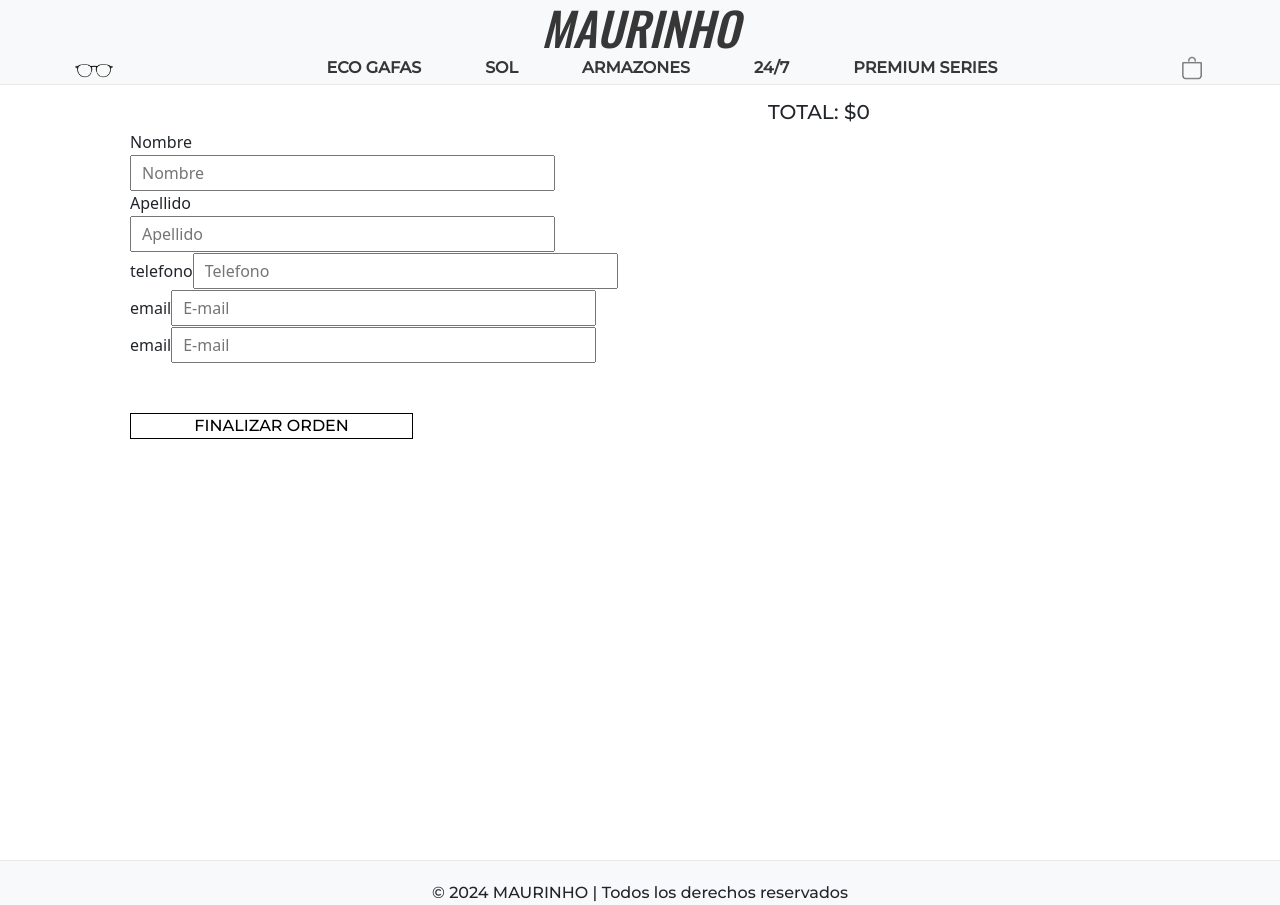
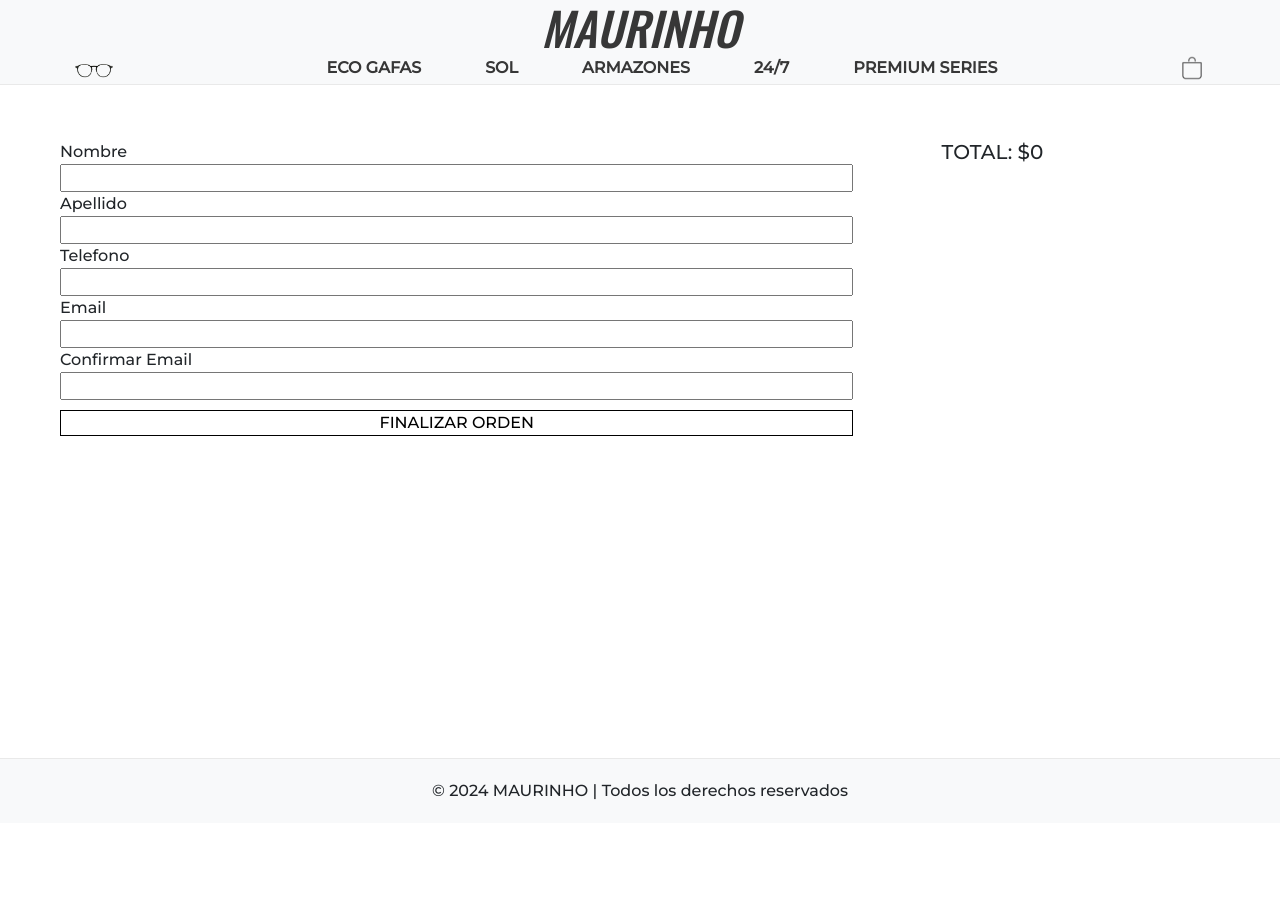
Before and after one commit to Mauriciovillarreal/villarreal-final, a React (Vite) app: page /checkout in a window 1280 px wide. After the commit the page ends 823 px from the top, so only its background shows below. Built offline with nearby package versions, Linux system fonts and the light colour scheme.

Commit message:
tp maurinho final

```diff
--- a/src/components/Checkout/Checkout.css
+++ b/src/components/Checkout/Checkout.css
@@ -1,59 +1,93 @@
-form {
-    display: grid;
-    grid-template-columns: 60% 30%;
-    text-align: center;
-    height: 100%;
-}
 .padre {
-    width: 100%;
-    height: 100vh;
-}
-.derCheckout {
     font-family: 'Montserrat', sans-serif;
-    padding-top: 100px;
-    text-align: start;
-    height: 100%;
-}
-.checkoutCard {
+    padding-top: 80px;
+    background-size: cover;
     margin: 10px;
-    display: flex;
-}
-.checkoutCard h5 {
-    width: 120%;
-    margin-left: 10px;
-    font-size: 16px;
-    font-family: 'Montserrat', sans-serif;
+    height: 86vh;
 }
 
-
-
-.checkoutCard img {
-    width: 80px;
-    margin-top: -15px;
+.finalizarCompra {
+    display: flex;
+    top: 80px;
+    margin: 50px;
 }
-
-.imputDatos {
-    margin-left: 100px;
-    text-align:left;
-    margin-top: 100px;
-    padding: 30px;
-    width: 100%;
+.inputDatos1 input {
+    width: 90%;
 }
-.imputDatos1 input {
-    width: 60%;
-    font-size: 16px;
-    height: 36px;
-    padding: 10px;
-    margin-top: 1px;
+.inputDatos {
+    width: 76%;
 }
 
 .padre button {
     font-family: 'Montserrat', sans-serif;
     text-transform: uppercase;
     text-align: center;
-    margin-top: 50px;
-    width: 40%;
+    margin-top: 10px;
+    width: 90%;
     border: none;
     border: 1px solid;
     background-color: rgb(255, 255, 255);
+    justify-content: center;
+    align-items: center;
 }
+.derCheckout strong {
+    font-size: 12px;
+}
+
+.derCheckout h6 {
+    font-size: 12px;
+}
+.derCheckout img {
+    width: 40px;
+}
+.checkoutCard {
+    display: flex;
+}
+.margincc {
+    margin-left: 10px;
+}
+.inputDatos p {
+    text-transform: uppercase;
+    color: white;
+    margin-top: 25px;
+    background-color: rgb(212, 0, 0);
+    text-align: center;
+    width: 90%;
+    padding: 5px;
+    font-size: 12px;
+}
+
+.compraFinalizada  {
+    text-transform: uppercase;
+    color: white;
+    margin: 25px;
+    width: 90%;
+    padding: 5px;
+    font-size: 12px;
+    text-align: center;
+    font-family: 'Montserrat', sans-serif;
+    background-color: rgb(0, 134, 7);
+}
+@media screen and (max-width: 780px) {
+    .finalizarCompra {
+        flex-direction: column-reverse;
+        margin: 10px;
+    }
+    .inputDatos1 input {
+        width: 99%;
+    }
+    .padre {
+        margin: 25px;
+    }
+    .inputDatos {
+        width:100%;
+    }
+    .padre button {
+        width: 99%;
+    }
+    .inputDatos p {
+
+        width: 99%;
+
+    }
+}
--- a/src/components/Checkout/Checkout.jsx
+++ b/src/components/Checkout/Checkout.jsx
@@ -19,7 +19,7 @@
         event.preventDefault();
 
         if (!nombre || !apellido || !telefono || !email || !emailConfirm) {
-            setError("¡Todos los datos deberían estar completos!");
+            setError("¡Todos los campos deberían estar completos!");
             return;
         }
 
@@ -48,64 +48,62 @@
             })
             .catch(error => {
                 console.log("Error al crear la orden compra", error);
-                setError("No se pudo crear la orden, revisa tu codigo maldito");
+                setError("No se pudo crear la orden");
             })
     }
 
     return (
         <div className="padre">
-
-            <form onSubmit={manejadorSubmit}>
-
-                <div className="imputDatos">
-                    <div className="imputDatos1">
+            <form className="finalizarCompra" onSubmit={manejadorSubmit}>
+                <div className="inputDatos">
+                    <div className="inputDatos1">
                         <div>
-                        <label htmlFor="nombre" >Nombre</label>
+                            <label htmlFor="nombre" >Nombre</label>
                         </div>
                         <div>
-                        <input type="text" id="nombre" placeholder="Nombre" onChange={(e) => setNombre(e.target.value)} />
-
+                            <input type="text" id="nombre" onChange={(e) => setNombre(e.target.value)} />
                         </div>
                     </div>
-
-                    <div className="imputDatos1">
+                    <div className="inputDatos1">
                         <div>
-                        <label htmlFor="apellido">Apellido  </label>
-
+                            <label htmlFor="apellido">Apellido  </label>
                         </div>
                         <div>
-
-                        <input type="text" id="apellido" placeholder="Apellido" onChange={(e) => setApellido(e.target.value)} />
+                            <input type="text" id="apellido" onChange={(e) => setApellido(e.target.value)} />
                         </div>
                     </div>
-
-                    <div className="imputDatos1">
-                        <label htmlFor="telefono">  telefono</label>
-                        <input type="text" id="telefono" placeholder="Telefono" onChange={(e) => setTelefono(e.target.value)} />
+                    <div className="inputDatos1">
+                        <div>
+                            <label htmlFor="telefono">Telefono</label>
+                        </div>
+                        <div>
+                            <input type="text" id="telefono" onChange={(e) => setTelefono(e.target.value)} />
+                        </div>
                     </div>
-
-                    <div className="imputDatos1">
-                        <label htmlFor="email"> email</label>
-                        <input type="email" id="email" placeholder="E-mail" onChange={(e) => setEmail(e.target.value)} />
+                    <div className="inputDatos1">
+                        <div>
+                            <label htmlFor="email"> Email</label>
+                        </div>
+                        <div>
+                            <input type="email" id="email" onChange={(e) => setEmail(e.target.value)} />
+                        </div>
                     </div>
-
-                    <div className="imputDatos1">
-                        <label htmlFor="emailcon">  email </label>
-                        <input type="email" id="emailcon" placeholder="E-mail" onChange={(e) => setEmailConfirm(e.target.value)} />
+                    <div className="inputDatos1">
+                        <div>
+                            <label htmlFor="emailcon">  Confirmar Email </label>
+                        </div>
+                        <div>
+                            <input type="email" id="emailcon" onChange={(e) => setEmailConfirm(e.target.value)} />
+                        </div>
                     </div>
-
                     {
                         error && <p> {error} </p>
                     }
-
                     <button> Finalizar Orden </button>
-
                     {
-                        orderId && <strong>¡Gracias por su compra! Tu número de orden es el siguiente: {orderId} </strong>
+                        orderId && <div className="compraFinalizada">¡Gracias por su compra! Tu número de orden es el siguiente: {orderId} </div>
                     }
                 </div>
-
-
                 <div className="derCheckout">
                     {
                         carrito.map(producto => (
@@ -114,19 +112,19 @@
                                     <div>
                                         <img src={producto.item.img} alt="" /> <strong>x{producto.cantidad}</strong>
                                     </div>
-                                    <div>
-                                        <h5> {producto.item.nombre} </h5>
-                                        <h5>${producto.item.precio}</h5>
+                                    <div className="margincc">
+                                        <h6> {producto.item.nombre} </h6>
+                                        <h6>${producto.item.precio}</h6>
                                     </div>
                                 </div>
+                                <hr />
                             </>
 
                         ))
                     }
+
                     <h5>TOTAL: ${total}</h5>
                 </div>
-
-
             </form>
         </div>
     )
--- a/src/components/Footer/Footer.css
+++ b/src/components/Footer/Footer.css
@@ -4,6 +4,7 @@
     border-top: 1px solid rgb(233, 233, 233);
     margin-top: 60px;
     padding-top: 20px;
+    padding-bottom: 20px;
     width: 100%;
     height: 100%;
     background-color:#f8f9fa;
@@ -12,3 +13,9 @@
     clear: both;
     position: relative;
 }
+
+@media screen and (max-width: 1024px) {
+    footer {
+        font-size: 12px;
+    }
+}
--- a/src/components/NavBar/NavBar.css
+++ b/src/components/NavBar/NavBar.css
@@ -4,6 +4,7 @@
     margin: 0;
     text-decoration: none;
 }
+
 
 .header {
     display: flex;
@@ -56,8 +57,7 @@
     border: none;
 }
 .navMovil {
-    top: 0px;
-    height: 0px;
+    height: 5px;
     width: 100%;
     text-align: center;
     position: fixed;
@@ -84,7 +84,6 @@
     text-align: center !important;
 }
 .container h1 i {
-    margin-top: -6px;
     text-align: center !important;
 }
 
@@ -119,14 +118,4 @@
     .titleH1 h1 i {
         display: none;
     }
-    header {
-        height: 0px;
-    }
-    nav {
-        top: 0px;
-    }
-    h1 i {
-        font-weight: -550;
-
-    }
 }
--- a/src/components/NavBar/NavBar.jsx
+++ b/src/components/NavBar/NavBar.jsx
@@ -5,8 +5,21 @@
 import Container from 'react-bootstrap/Container';
 import Nav from 'react-bootstrap/Nav';
 import Navbar from 'react-bootstrap/Navbar';
+import { useState } from 'react';
 
 export const NavBar = () => {
+
+  const [color, setColor] = useState(false)
+  const changeColor = () => {
+    if (window.scrollY >= 90) {
+      setColor(true)
+    } else {
+      setColor(false)
+    }
+  }
+
+  window.addEventListener('scroll', changeColor)
+
   return (
     <header>
     <Link className="link titleH1" to="/">
```
Also changed, not shown: 1 other file (tests, documents, lock files or other folders). Lines whose indentation alone changed are shown as unchanged.
